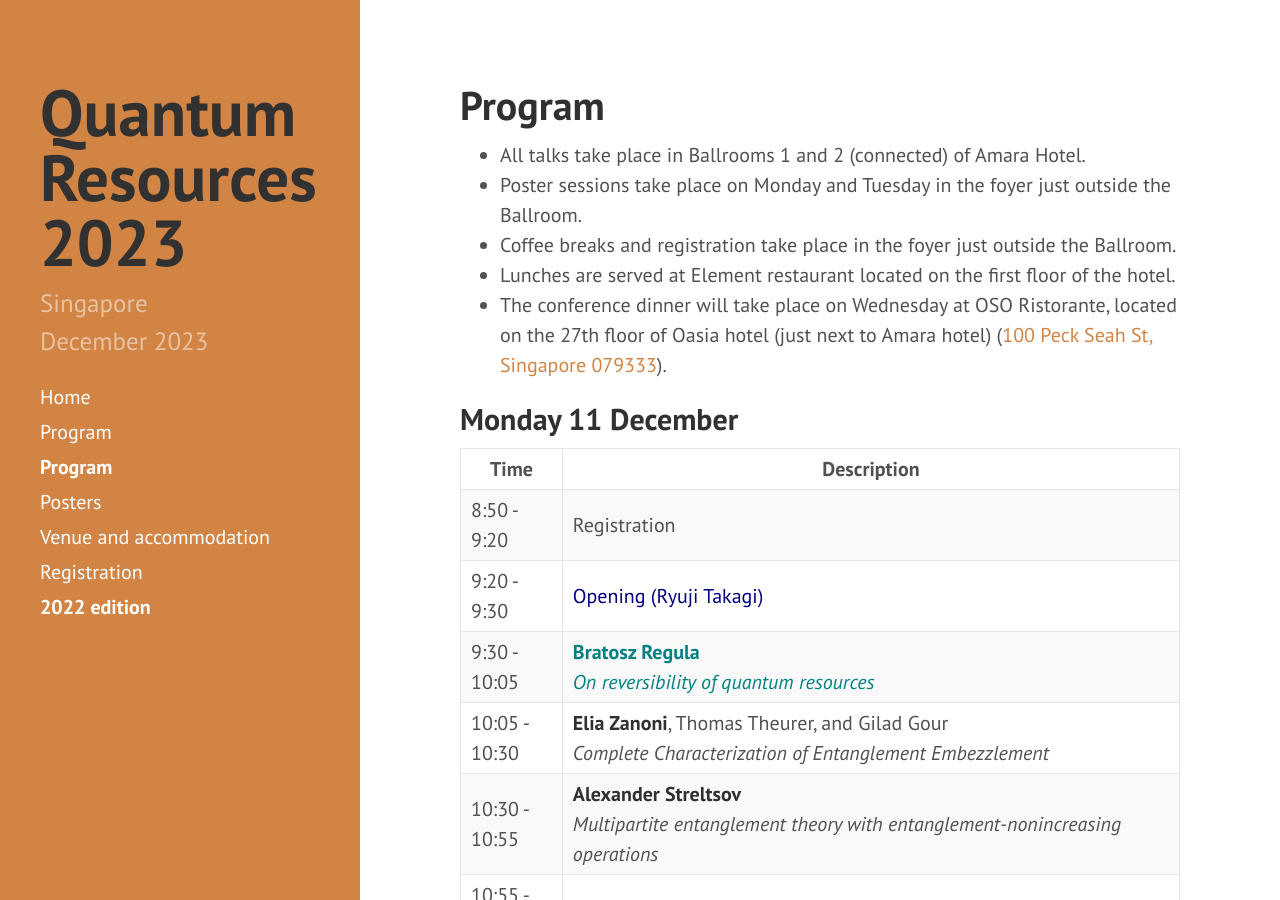
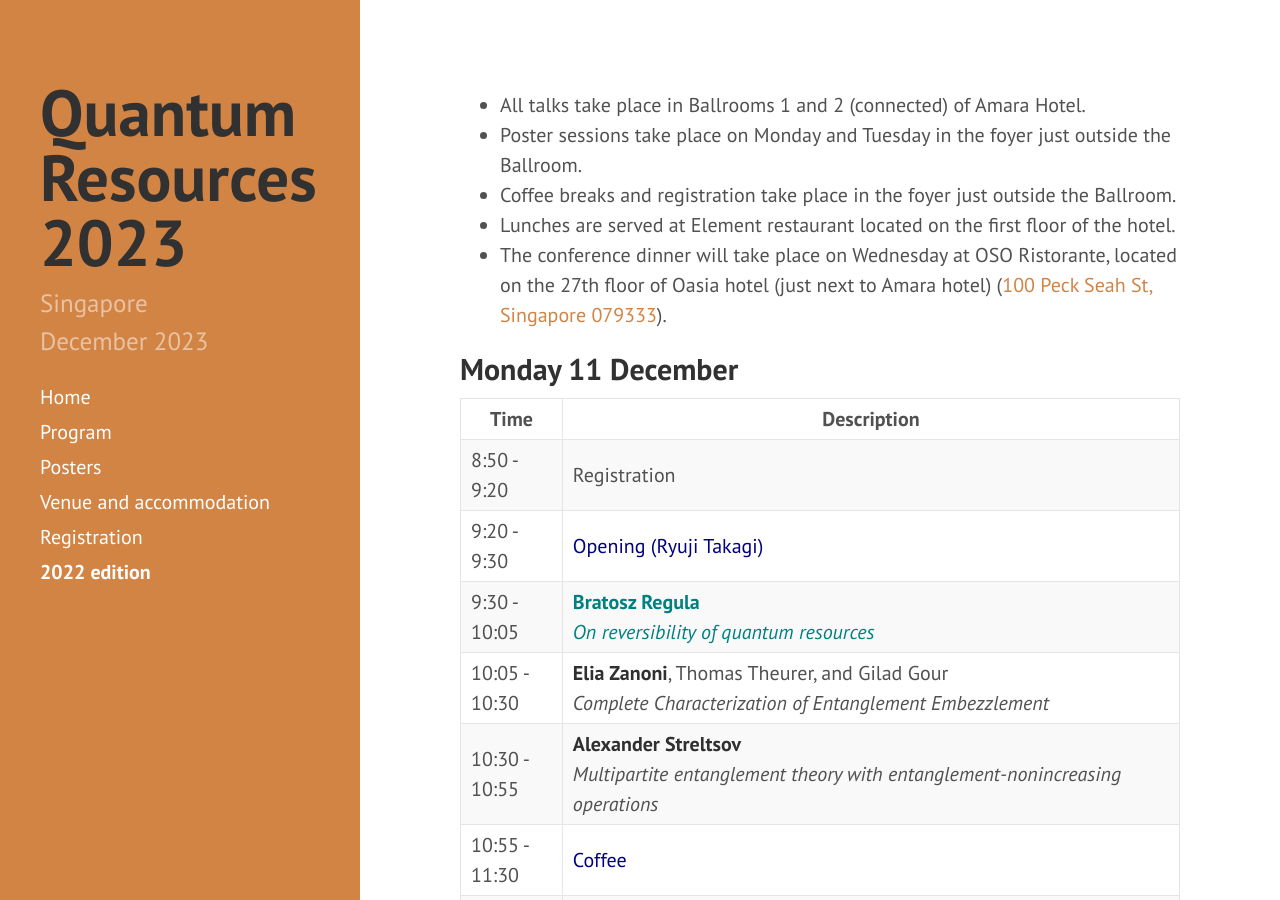
Before and after one commit to RyujiPat2/RyujiPat2.github.io, a Jekyll site: the page built from program_alt.md, in a window 1280 px wide and 900 px high. Built offline with Jekyll 4.4.1, drawn with Linux system fonts in a browser that asks for light colours; nearby versions of some CDN libraries; our own code applies the rules of GitHub Pages for plain Markdown files.

Commit message:
Update program_alt.md

```diff
--- a/program_alt.md
+++ b/program_alt.md
@@ -1,8 +1,4 @@
----
-layout: page
-title: Program
-order: 2
----
+
 
 - All talks take place in Ballrooms 1 and 2 (connected) of Amara Hotel.
 - Poster sessions take place on Monday and Tuesday in the foyer just outside the Ballroom.
```
